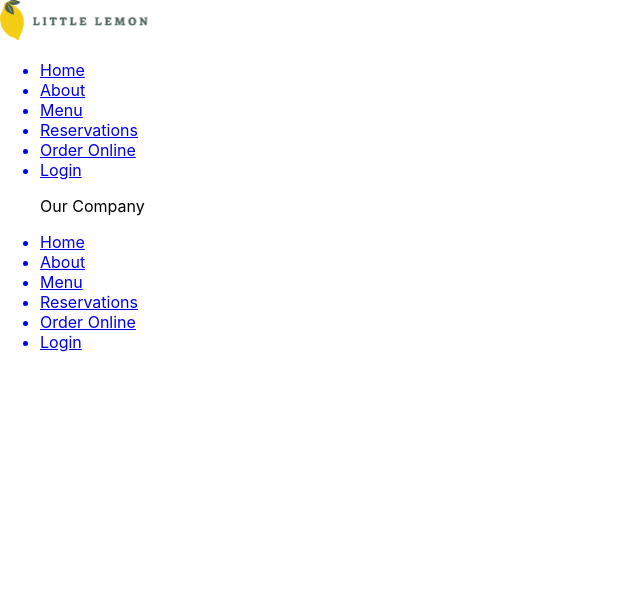
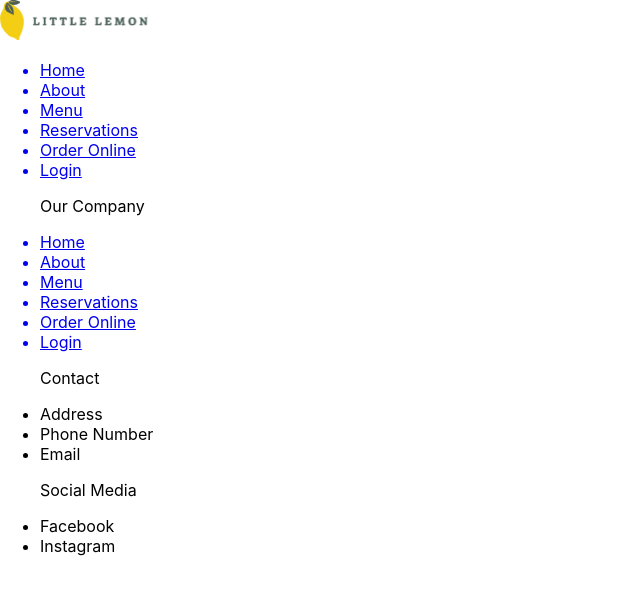
Before and after one commit to wfuertes22/Coursera_Final, a React (Create React App) app in the folder coursera-final/: page / in a window 1280 px wide. Shown: the top 594 px of the page, without its empty margins (0-640 px from the left). Built offline with nearby package versions, Linux system fonts and the light colour scheme.

Commit message:
added social media list and contact info

```diff
--- a/coursera-final/src/components/Footer.js
+++ b/coursera-final/src/components/Footer.js
@@ -10,6 +10,17 @@ const Footer = () =>{
                 <a href="../Order_Online"><li>Order Online</li></a>
                 <a href="../Login"><li>Login</li></a>
             </ul>
+            <ul>
+                <p>Contact</p>
+                <li>Address</li>
+                <li>Phone Number</li>
+                <li>Email</li>
+            </ul>
+            <ul>
+                <p>Social Media</p>
+                <li>Facebook</li>
+                <li>Instagram</li>
+            </ul>
         </footer>
     );
 }
```
